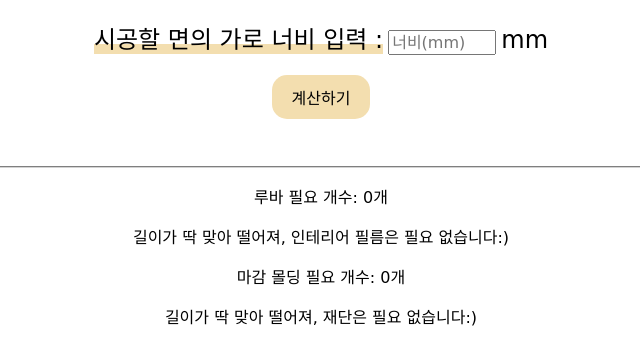
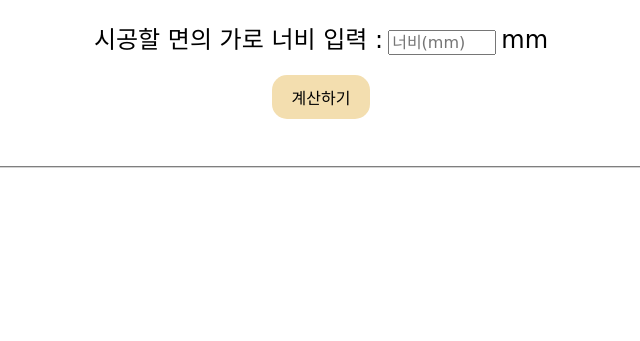
Before and after one commit to Nilkim/yoonsom, a plain HTML site: page index.html in a window 1280 px wide. Both pictures are taken after a click on the button "계산하기". Shown: the whole page, without its empty margins (319-959 px from the left). Drawn offline with Linux system fonts and the light colour scheme; a web font is replaced by a local one.

Commit message:
Update index.html

```diff
--- a/index.html
+++ b/index.html
@@ -10,7 +10,7 @@
 <body>
     <div id="container">
         <div id="calculator">
-            <label for="widthInput" class="label"><span class="highlight">시공할 면의 가로 너비 입력 :</span></label>
+            <label for="widthInput" class="label">시공할 면의 가로 너비 입력 :</label>
             <input type="number" id="widthInput" placeholder="너비(mm)" maxlength="6">
 
             <span class="unit">mm</span>
@@ -38,7 +38,7 @@
 
             document.getElementById('resultX').style.display = "block";
             document.getElementById('moldingResult').style.display = "block";
-            document.getElementById('resultX').innerText = "루바 필요 개수: " + x + "개";
+            document.getElementById('resultX').innerText = "<span class="highlight">루바 필요 개수: " + x + "개<span>";
             document.getElementById('resultX').className = "result";
 
             if (width % 80 === 0) {
@@ -53,7 +53,7 @@
 
 
 
-            document.getElementById('moldingResult').innerText = "마감 몰딩 필요 개수: " + molding + "개";
+            document.getElementById('moldingResult').innerText = "<span class="highlight">마감 몰딩 필요 개수: " + molding + "개<span>";
             document.getElementById('moldingResult').className = "result";
 
             if (remainder === 0) {
```
